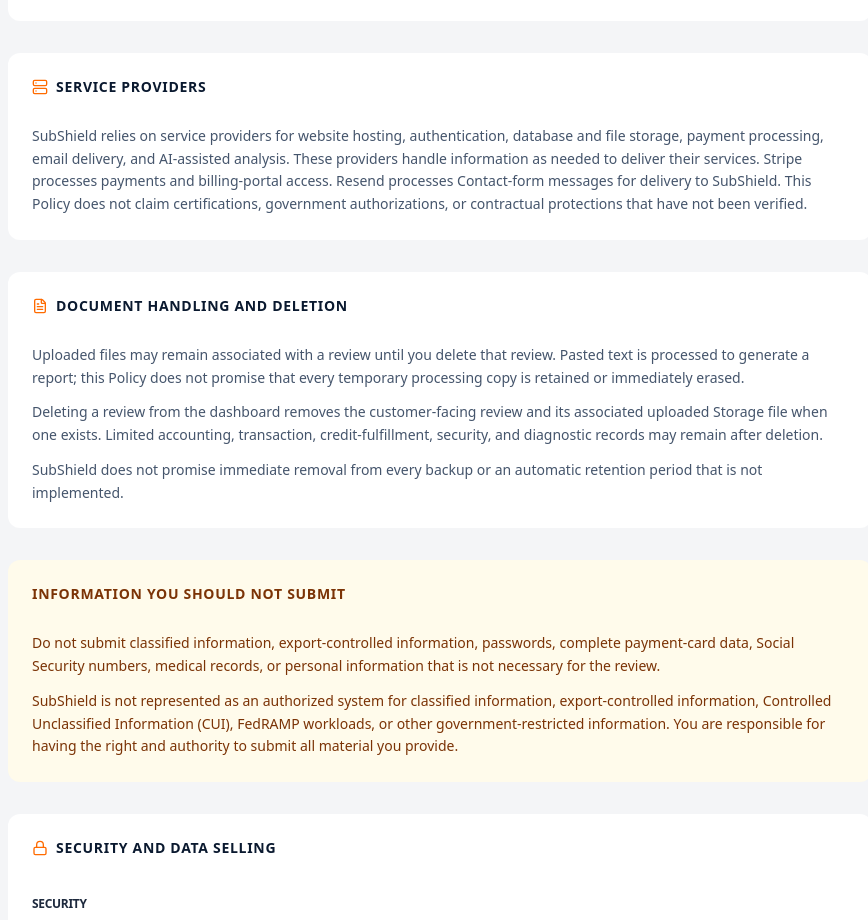
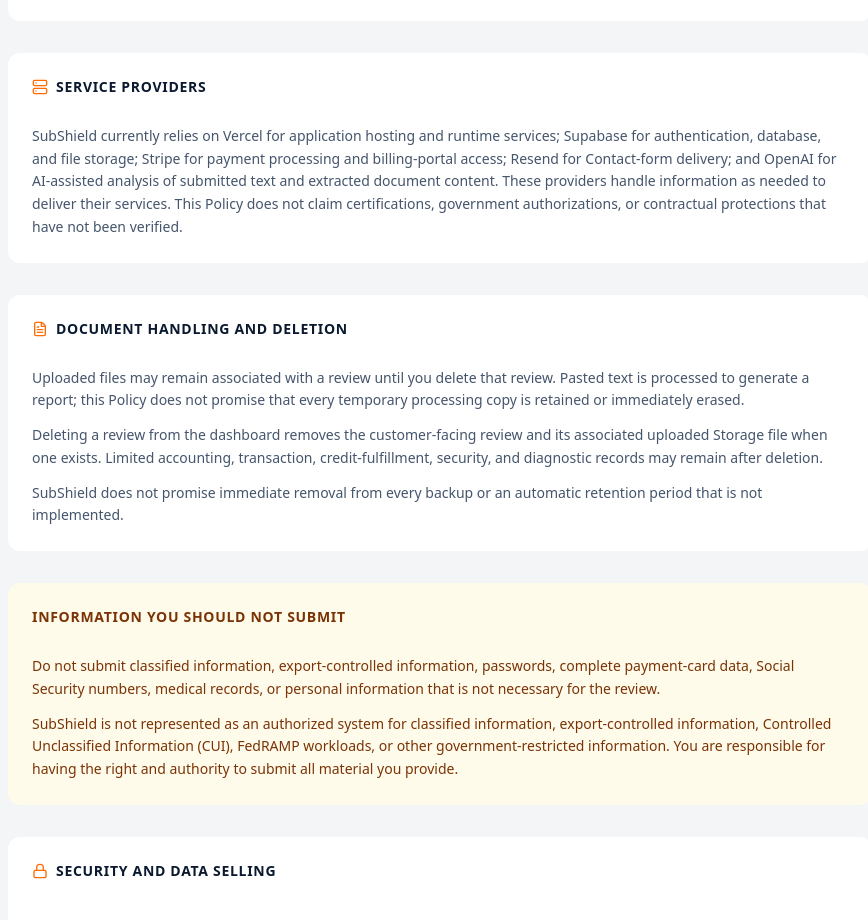
Before and after one commit to siricarsen-cmd/subshield, a Next.js app: page /privacy in a window 1280 px wide. Shown: the part 1400-2320 px from the top of the page, without its empty margins (200-1068 px from the left). Built offline with nearby package versions, Linux system fonts and the light colour scheme.

Commit message:
fix: identify current service-provider roles

```diff
--- a/app/privacy/page.tsx
+++ b/app/privacy/page.tsx
@@ -91,7 +91,7 @@ export default function PrivacyPage() {
             Service Providers
           </h2>
           <p className="text-sm text-slate-600 leading-relaxed font-medium">
-            SubShield relies on service providers for website hosting, authentication, database and file storage, payment processing, email delivery, and AI-assisted analysis. These providers handle information as needed to deliver their services. Stripe processes payments and billing-portal access. Resend processes Contact-form messages for delivery to SubShield. This Policy does not claim certifications, government authorizations, or contractual protections that have not been verified.
+            SubShield currently relies on Vercel for application hosting and runtime services; Supabase for authentication, database, and file storage; Stripe for payment processing and billing-portal access; Resend for Contact-form delivery; and OpenAI for AI-assisted analysis of submitted text and extracted document content. These providers handle information as needed to deliver their services. This Policy does not claim certifications, government authorizations, or contractual protections that have not been verified.
           </p>
         </section>
 
```
